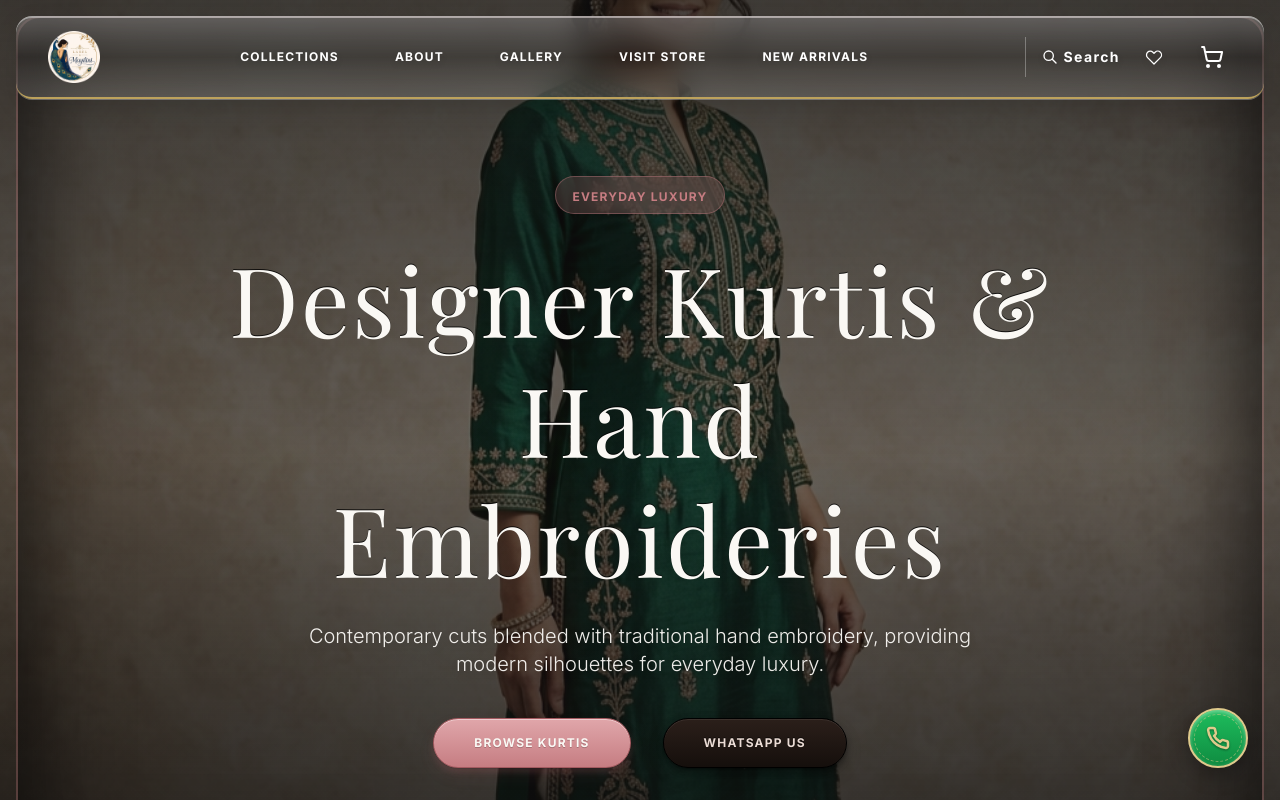
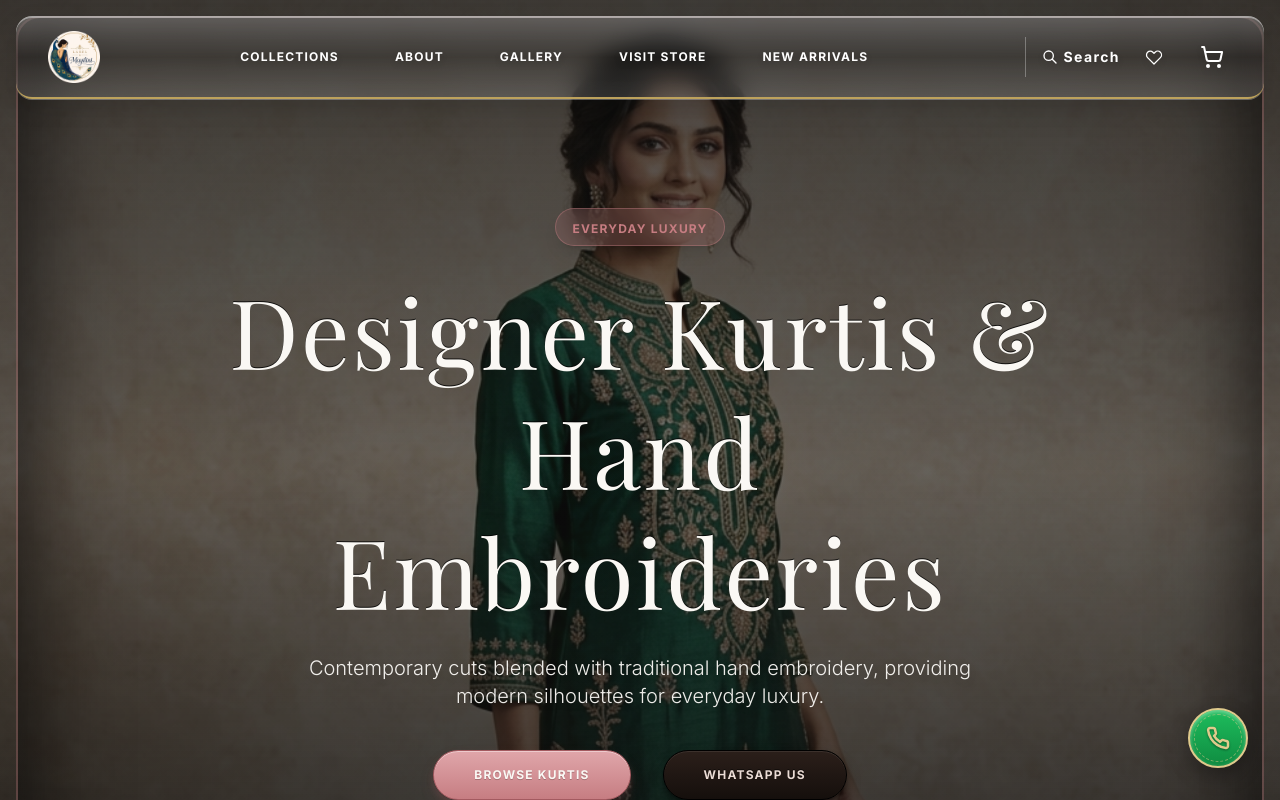
Before and after one commit to Vasanthakumar278/dreamz, a Next.js app: page / in a window 1280 px wide. Shown: the top 800 px of the page. Built offline with nearby package versions, Linux system fonts and the light colour scheme; no server answers; the database is empty; a web font is replaced by a local one.

Commit message:
Fix hero image top cropping by aligning images to object-top

```diff
--- a/components/HeroSection.tsx
+++ b/components/HeroSection.tsx
@@ -65,7 +65,7 @@ export default function HeroSection() {
           <img
             src={slide.image}
             alt={slide.title.replace('\n', ' ')}
-            className={`w-full h-full object-cover transition-transform duration-[3500ms] ease-out ${
+            className={`w-full h-full object-cover object-top transition-transform duration-[3500ms] ease-out ${
               idx === currentIndex ? "scale-105" : "scale-100"
             }`}
           />
@@ -78,7 +78,7 @@ export default function HeroSection() {
       <div className="absolute inset-3 md:inset-4 border-2 border-brand-rosegold/30 rounded-3xl pointer-events-none z-10 shadow-[inset_0_0_100px_rgba(0,0,0,0.8)]"></div>
 
       {/* Slide Content */}
-      <div className="relative z-20 text-center px-6 max-w-4xl mx-auto pt-16 md:pt-20 pb-12">
+      <div className="relative z-20 text-center px-6 max-w-4xl mx-auto pt-24 md:pt-28 pb-12">
         {slides.map((slide, idx) => (
           <div
             key={slide.id}
```
